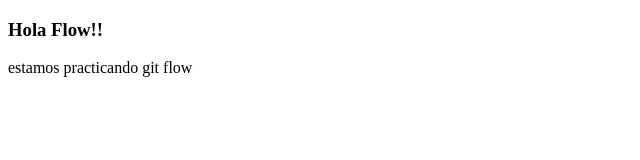
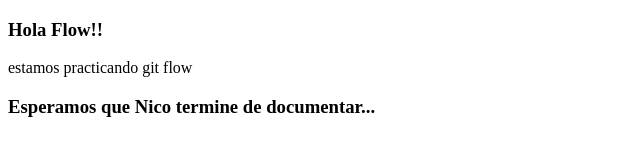
Before and after one commit to PameAl/LandinFerreteria, a plain HTML site: page naty.html in a window 1280 px wide. Shown: the whole page, without its empty margins (0-640 px from the left). Drawn offline with Linux system fonts and the light colour scheme.

Commit message:
agregue un h3

```diff
--- a/naty.html
+++ b/naty.html
@@ -8,5 +8,6 @@
 <body>
     <H3>Hola Flow!!</H3>
     <p>estamos practicando git flow</p>
+    <H3>Esperamos que Nico termine de documentar...</H3>
 </body>
 </html>
```
